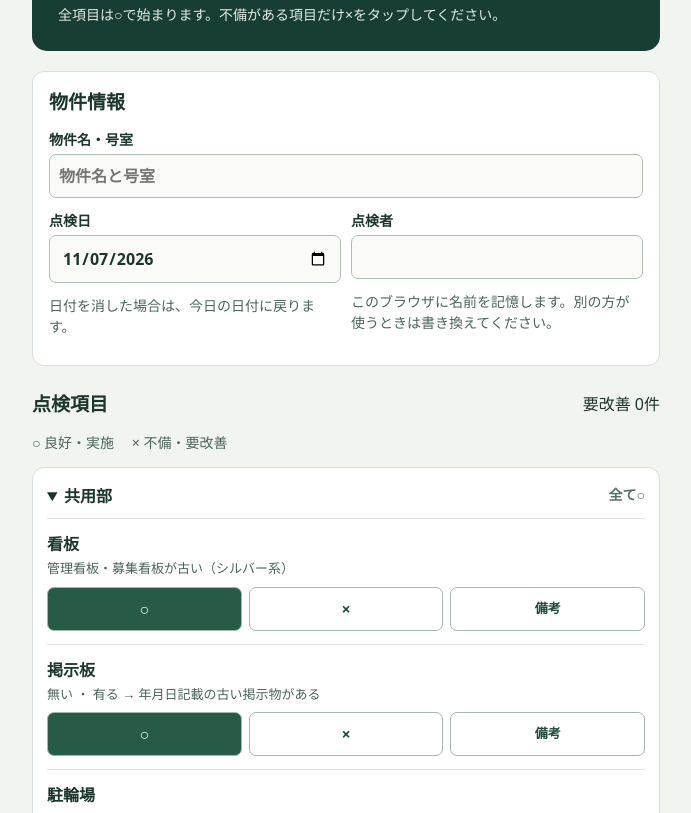
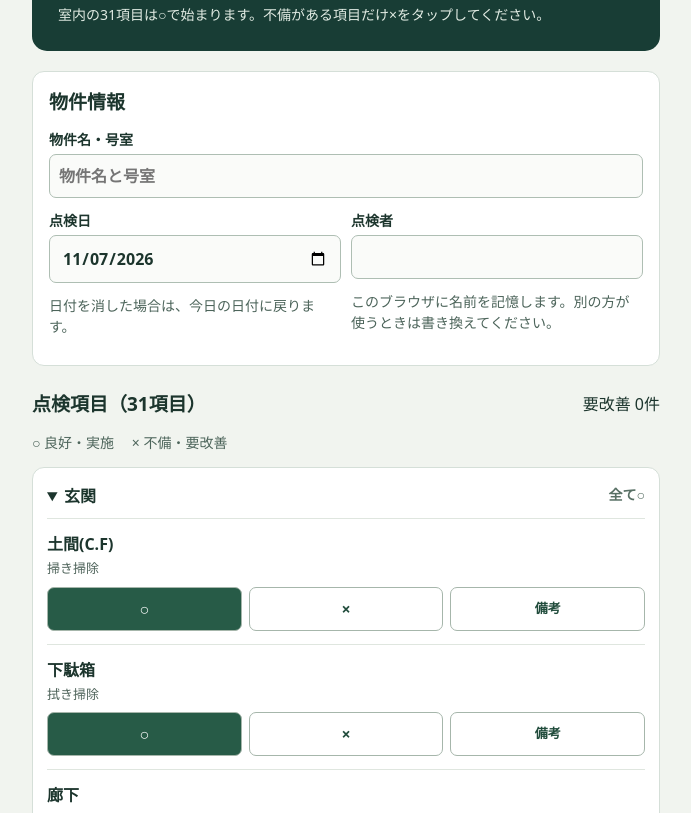
Before and after one commit to yuukou-ui/must-report, a plain HTML site: page checksheet/index.html in a window 1280 px wide. Shown: the part 139-952 px from the top of the page, without its empty margins (294-985 px from the left). Drawn offline with Linux system fonts and the light colour scheme.

Commit message:
Remove excluded common-area checks; keep 31 room inspection items

```diff
--- a/checksheet/app.js
+++ b/checksheet/app.js
@@ -1,11 +1,13 @@
 const $=s=>document.querySelector(s);
-const sections=[['共用部',9],['玄関',4],['キッチン',6],['U.B（浴室）',4],['トイレ',4],['洗面所',4],['洋間',5],['ベランダ',4]];
+const sections=[['玄関',4],['キッチン',6],['U.B（浴室）',4],['トイレ',4],['洗面所',4],['洋間',5],['ベランダ',4]];
 const key='cleaning-inspection-v1';
 const personKey='cleaning-inspection-person-v1';
 const fields=['property','date','person','notes'];
 let draft={};
 try{draft=JSON.parse(localStorage.getItem(key))||{}}catch{}
 if(!draft || typeof draft!=='object' || Array.isArray(draft))draft={};
+// Preserve room checks from the previous 40-row draft without shifting their positions.
+if(Array.isArray(draft.rows) && draft.rows.length===40)draft.rows=draft.rows.slice(9);
 function todayValue(){const now=new Date();return new Date(now-now.getTimezoneOffset()*60000).toISOString().slice(0,10)}
 const today=new Date();
 for(const id of fields) $('#'+id).value=typeof draft[id]==='string'?draft[id]:(id==='date'?todayValue():'');
--- a/checksheet/index.html
+++ b/checksheet/index.html
@@ -1,7 +1,7 @@
 <!doctype html><html lang="ja"><meta charset="utf-8"><meta name="viewport" content="width=device-width,initial-scale=1"><title>空室清掃チェック表</title><link rel="stylesheet" href="style.css?v=9"><main>
-<header><small>清掃業務 ／ 現場点検</small><h1>空室清掃チェック表</h1><p>全項目は○で始まります。不備がある項目だけ×をタップしてください。</p></header>
+<header><small>清掃業務 ／ 現場点検</small><h1>空室清掃チェック表</h1><p>室内の31項目は○で始まります。不備がある項目だけ×をタップしてください。</p></header>
 <form id="form"><section><h2>物件情報</h2><label>物件名・号室<input id="property" required maxlength="60" placeholder="物件名と号室"></label><div class="pair"><label>点検日<input id="date" type="date" min="2019-05-01" max="2117-12-31" required aria-describedby="dateHelp"><small id="dateHelp" class="hint" role="status">日付を消した場合は、今日の日付に戻ります。</small></label><label>点検者<input id="person" required maxlength="30" aria-describedby="personHelp"><small id="personHelp" class="hint">このブラウザに名前を記憶します。別の方が使うときは書き換えてください。</small></label></div></section>
-<div class="heading"><h2>点検項目</h2><output id="count"></output></div><p class="legend">○ 良好・実施　 × 不備・要改善</p><div id="groups"></div>
+<div class="heading"><h2>点検項目（31項目）</h2><output id="count"></output></div><p class="legend">○ 良好・実施　 × 不備・要改善</p><div id="groups"></div>
 <section><label>特記事項<textarea id="notes" rows="3"></textarea></label></section>
 <details class="font"><summary>PDFの記入文字について</summary><p>元の用紙と印刷済みの文字はそのまま使用します。追加する文字には原本のメイリオ（Meiryo UI）を使います。原本に含まれない文字は、お手元のメイリオのフォントファイルを選ぶか、下の設定で端末の書体を許可してください。</p><label>メイリオのフォントファイル<input id="fontFile" type="file" accept=".ttc,.ttf,.otf"></label><label class="allow"><input type="checkbox" id="fallback">不足する記入文字だけ端末の書体を使う</label><output id="fontmsg"></output></details>
 <p id="saveState" class="hint"></p><button class="primary" type="submit">記入済みPDFを作成</button><p id="message" role="status"></p>
@@ -21,4 +21,4 @@
 <p>ChatGPTやLINE内のブラウザを使っている場合は、このアプリ内ブラウザがPDFの共有・保存を制限している可能性があります。</p>
 </details>
 <button id="edit" type="button">入力内容を修正</button>
-</section><button type="button" id="reset">次の物件を入力</button></main><script src="pdf-lib.min.js"></script><script src="items.js"></script><script src="glyphs.js"></script><script src="app.js?v=9"></script></html>
+</section><button type="button" id="reset">次の物件を入力</button></main><script src="pdf-lib.min.js"></script><script src="items.js?v=10"></script><script src="glyphs.js"></script><script src="app.js?v=10"></script></html>
--- a/checksheet/items.js
+++ b/checksheet/items.js
@@ -1 +1 @@
-const items=[["看板", "管理看板・募集看板が古い（シルバー系）", 99.41], ["掲示板", "無い ・ 有る → 年月日記載の古い掲示物がある", 115.73], ["駐輪場", "整理整頓　放置自転車がある　高圧洗浄の必要性", 132.05], ["集合ポスト", "投函不要シール　チラシ類廃棄　拭き掃除　破壊等不備", 148.39], ["日常清掃チェック表", "当社施工で古い(モノクロ)→クリプラにて貼り替えします", 164.71], ["廊下・階段", "私物が置いてある　高圧洗浄の必要性", 181.03], ["ゴミステーション", "残置ゴミ、粗大ゴミ", 197.35], ["エントランス", "飾り付けの必要性　私物が置いてある　高圧洗浄の必要性", 213.67], ["共用部全般", "ゴミ拾い　除草が必要　蜘蛛の巣等　高圧洗浄の必要性", 229.03], ["土間(C.F)", "掃き掃除", 246.31], ["下駄箱", "拭き掃除", 262.63], ["廊下", "拭き掃除", 278.95], ["ドアポスト", "チラシ等廃棄", 294.34], ["ガスコンロ/IH", "拭き掃除", 311.62], ["シンク", "拭き掃除", 327.94], ["臭気", "臭い確認", 344.26], ["収納", "拭き掃除", 360.58], ["排水ラップ", "出来ているか", 376.9], ["点検完了報告書", "クリアホルダに入れて立てかけてあるか", 392.26], ["シャワー", "拭き掃除", 409.54], ["排水ラップ", "出来ているか", 425.86], ["ユニット全般", "拭き掃除", 442.2], ["洗面台・鏡", "拭き掃除", 457.56], ["便座・便器", "拭き掃除", 474.84], ["ロータンク", "拭き掃除", 491.16], ["温水洗浄便座", "拭き掃除", 507.48], ["床", "拭き掃除", 522.84], ["洗面台・鏡", "拭き掃除", 541.26], ["収納", "拭き掃除", 557.58], ["床", "拭き掃除", 573.9], ["洗濯パン", "拭き掃除", 589.29], ["床", "拭き掃除", 606.57], ["収納", "拭き掃除", 622.89], ["エアコン", "拭き掃除", 639.21], ["家具家電", "拭き掃除", 655.53], ["扉・建具", "拭き掃除", 670.89], ["窓", "拭き掃除", 688.17], ["網戸", "拭き掃除", 704.49], ["雨戸", "拭き掃除", 720.81], ["床", "掃き掃除", 736.19]];
+const items=[["土間(C.F)","掃き掃除",246.31],["下駄箱","拭き掃除",262.63],["廊下","拭き掃除",278.95],["ドアポスト","チラシ等廃棄",294.34],["ガスコンロ/IH","拭き掃除",311.62],["シンク","拭き掃除",327.94],["臭気","臭い確認",344.26],["収納","拭き掃除",360.58],["排水ラップ","出来ているか",376.9],["点検完了報告書","クリアホルダに入れて立てかけてあるか",392.26],["シャワー","拭き掃除",409.54],["排水ラップ","出来ているか",425.86],["ユニット全般","拭き掃除",442.2],["洗面台・鏡","拭き掃除",457.56],["便座・便器","拭き掃除",474.84],["ロータンク","拭き掃除",491.16],["温水洗浄便座","拭き掃除",507.48],["床","拭き掃除",522.84],["洗面台・鏡","拭き掃除",541.26],["収納","拭き掃除",557.58],["床","拭き掃除",573.9],["洗濯パン","拭き掃除",589.29],["床","拭き掃除",606.57],["収納","拭き掃除",622.89],["エアコン","拭き掃除",639.21],["家具家電","拭き掃除",655.53],["扉・建具","拭き掃除",670.89],["窓","拭き掃除",688.17],["網戸","拭き掃除",704.49],["雨戸","拭き掃除",720.81],["床","掃き掃除",736.19]];
```
